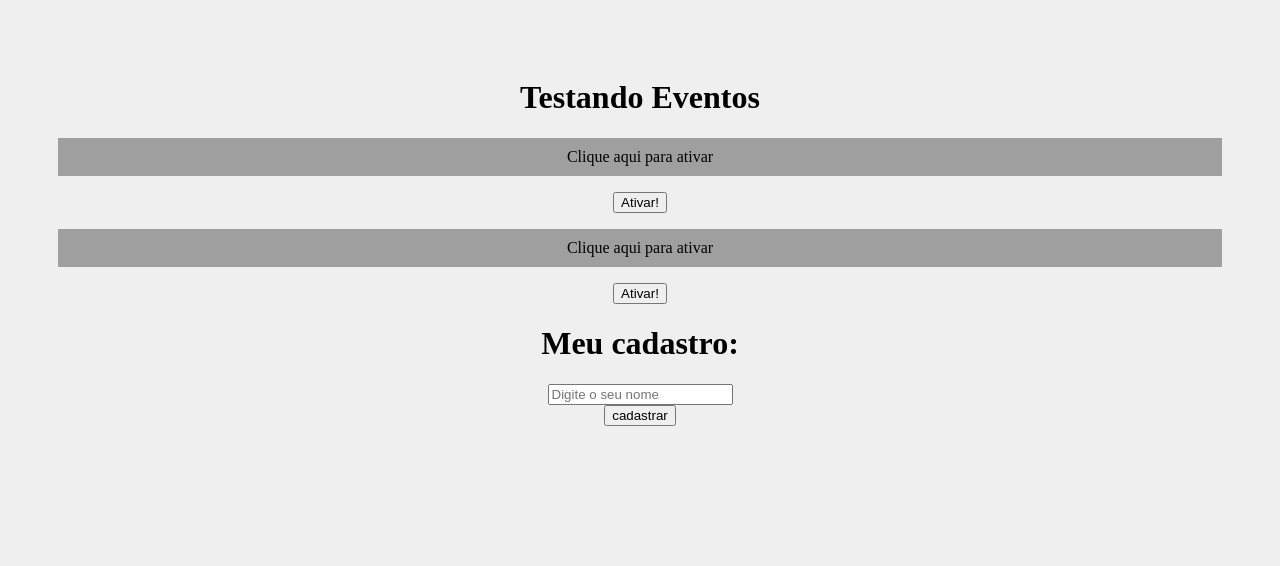
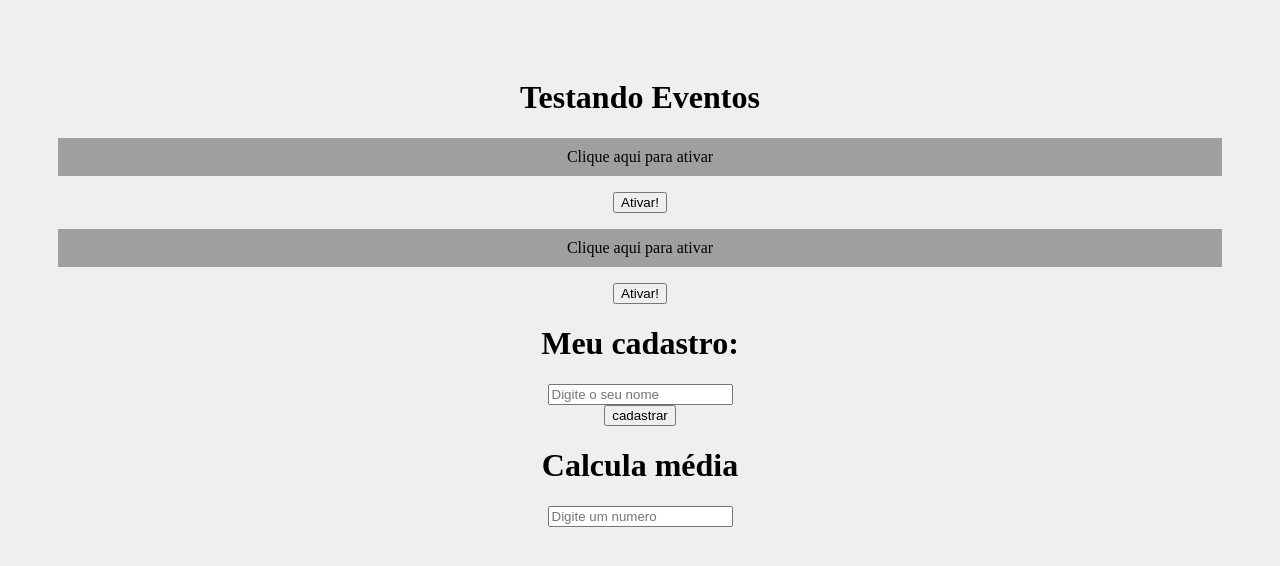
Before and after one commit to Fell1p/hora_de_codar, a React (Create React App) app: page / in a window 1280 px wide. Shown: the top 566 px of the page. Built offline with nearby package versions, Linux system fonts and the light colour scheme.

Commit message:
Calculando media

```diff
--- a/src/App.js
+++ b/src/App.js
@@ -3,6 +3,7 @@
 import './App.css';
 import Evento from './components/Eventos'
 import Form from './components/Form';
+import Media from './components/Media';
 
 function App() { //Componente responsavel pela reindenização dos componentes que compoem a aplicação
 
@@ -13,6 +14,7 @@ function App() { //Componente responsavel pela reindenização dos componentes q
       <Evento numero = '1' />
       <Evento numero = '2' />
       <Form />
+      <Media />
     </div>
   );
 }
--- /dev/null
+++ b/src/components/Media.js
@@ -0,0 +1,15 @@
+export default function Media() {
+    return(
+        <div>
+            <h1>Calcula média</h1>
+                <form>
+                    <div>
+                        <input type="Text" placeholder='Digite um numero' />
+                    </div>
+
+                    <div>
+                    </div>
+                </form>
+        </div>
+    )
+}
```
